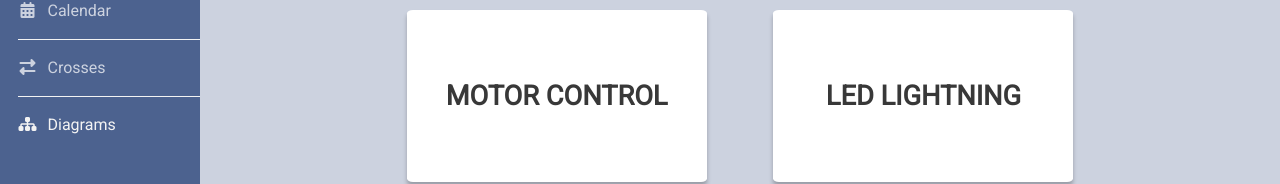
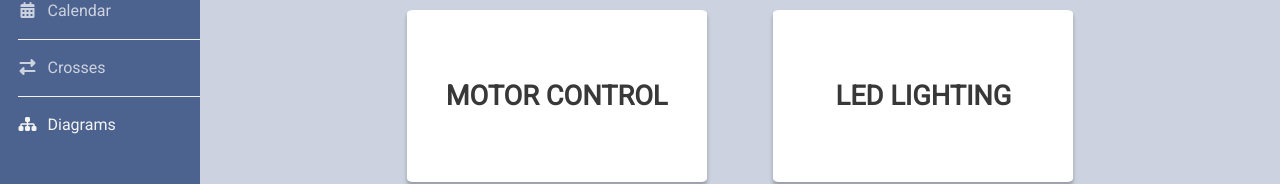
Before and after one commit to mdAmmon/AmmonRizosSite, a React (Create React App) app: page /diagrams in a window 1280 px wide. Shown: the part 420-604 px from the top of the page. Built offline with nearby package versions, Linux system fonts and the light colour scheme.

Commit message:
Modified route llnks

```diff
--- a/src/containers/Diagrams.js
+++ b/src/containers/Diagrams.js
@@ -18,16 +18,16 @@ class Diagrams extends Component {
                             <h2>AUTOMOTIVE</h2>
                     </Link>
 
-                    <Link to='/diagrams/dc-dc' className="shadowing">
+                    <Link to='/diagrams/dcdc' className="shadowing">
                             <h2>DC-DC</h2>
                     </Link>
 
-                    <Link to='/diagrams/motor-control' className="shadowing">
+                    <Link to='/diagrams/motorcontrol' className="shadowing">
                             <h2>MOTOR CONTROL</h2>
                     </Link>
 
-                    <Link to='/diagrams/led-lightning' className="shadowing">
-                            <h2>LED LIGHTNING</h2>
+                    <Link to='/diagrams/ledlighting' className="shadowing">
+                            <h2>LED LIGHTING</h2>
                     </Link>
 
                 </section>
```
